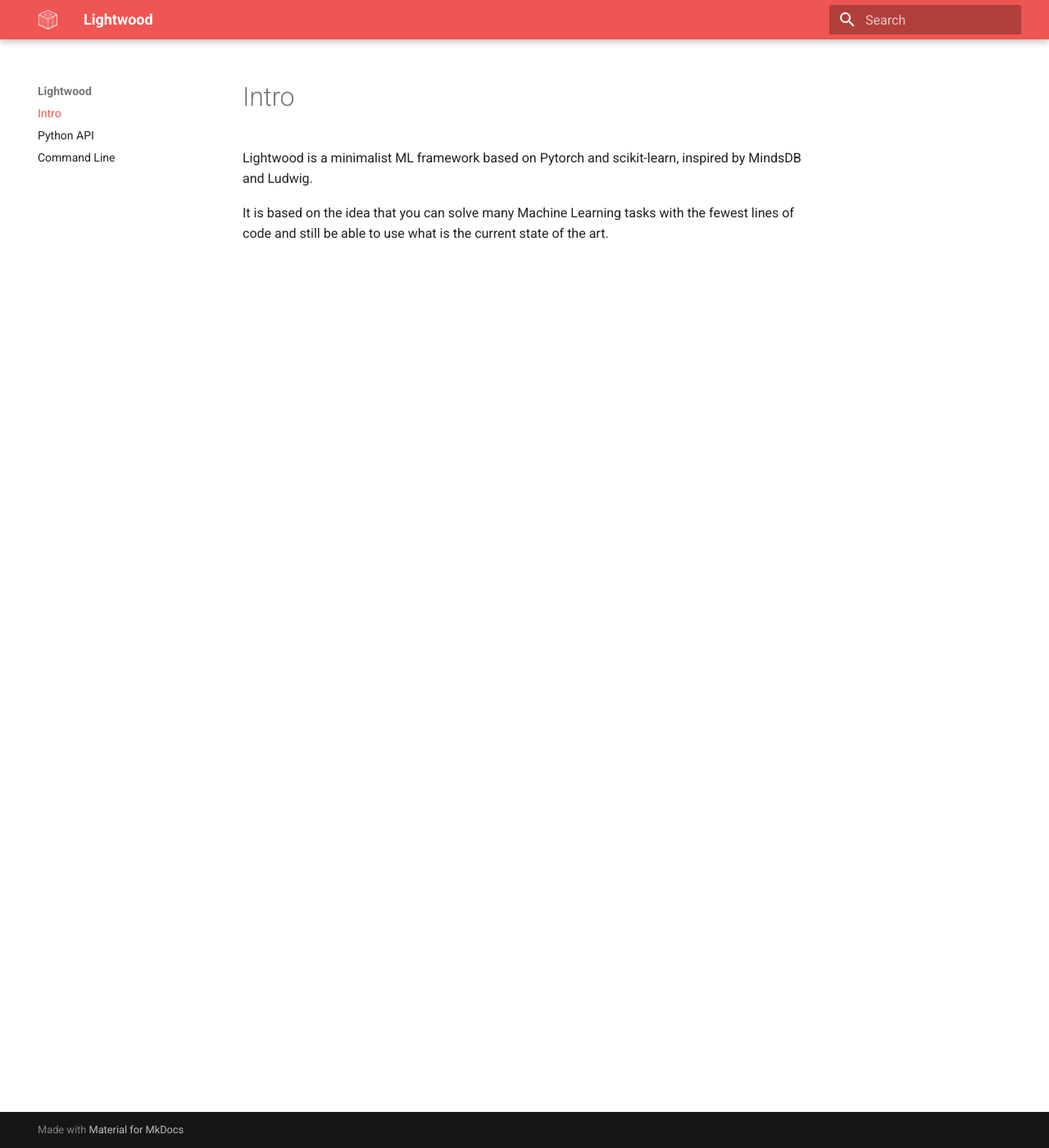
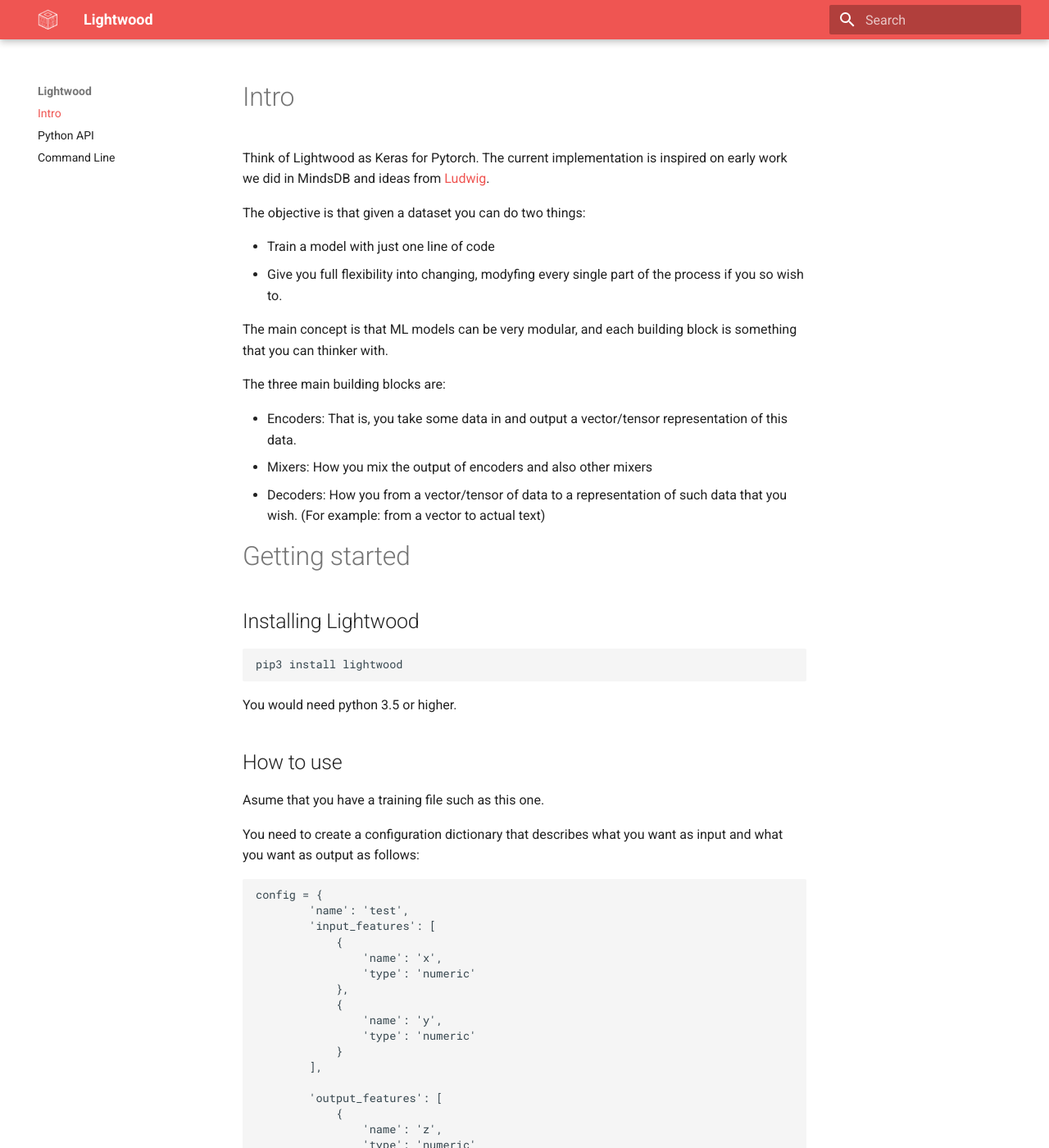
Before and after one commit to mindsdb/lightwood, an MkDocs documentation site: the page built from docs/docs/index.md, in a window 1280 px wide and 1400 px high. Shown: the whole window at 82% size. Built offline with MkDocs 1.6.1 and Material for MkDocs 9.7.7, drawn with Linux system fonts in a browser that asks for light colours; some of the changed text lies outside the part shown.

Commit message:
updating docs

````diff
--- a/docs/docs/index.md
+++ b/docs/docs/index.md
@@ -1,5 +1,105 @@
 # Intro
 
-Lightwood is a minimalist ML framework based on Pytorch and scikit-learn, inspired by MindsDB and Ludwig.
+Think of Lightwood as Keras for Pytorch. The current implementation is inspired on early work we did in MindsDB and ideas from [Ludwig](https://github.com/uber/ludwig).
 
-It is based on the idea that you can solve many Machine Learning tasks with the fewest lines of code and still be able to use what is the current state of the art.
+The objective is that given a dataset you can do two things:
+
+- Train a model with just one line of code
+- Give you full flexibility into changing, modyfing every single part of the process if you so wish to.
+
+The main concept is that ML models can be very modular, and each building block is something that you can thinker with.
+
+The three main building blocks are:
+
+- Encoders: That is, you take some data in and output a vector/tensor representation of this data.
+- Mixers: How you mix the output of encoders and also other mixers
+- Decoders: How you from a vector/tensor of data to a representation of such data that you wish. (For example: from a vector to actual text)
+
+
+# Getting started
+
+## Installing Lightwood
+
+```python
+pip3 install lightwood
+```
+
+You would need python 3.5 or higher.
+
+
+## How to use
+
+Asume that you have a training file such as this one.
+
+You need to create a configuration dictionary that describes what you want as input and what you want as output as follows:
+
+```python
+config = {
+        'name': 'test',
+        'input_features': [
+            {
+                'name': 'x',
+                'type': 'numeric'
+            },
+            {
+                'name': 'y',
+                'type': 'numeric'
+            }
+        ],
+
+        'output_features': [
+            {
+                'name': 'z',
+                'type': 'numeric'
+            }
+        ]
+
+    }
+```
+
+Then you can ask Ludwig to learn how to predict the output_features:
+
+```python
+from lightwood import Predictor
+import pandas as pd
+
+predictor = Predictor(definition=config)
+predictor.learn(from_data=pd.read_csv(file))
+print(predictor.train_accuracy)
+print(predictor.predict(when_data=pandas.DataFrame({'x': [1], 'y': [-1]})))
+
+```
+
+## Config
+
+Configs are made out of three blocks:
+
+### input_features
+
+Its a simple dict that has the following schema
+
+```python
+{
+    'name': str,
+    Optional('type'): any of COLUMN_DATA_TYPES,
+    Optional('encoder_class'): object,
+    Optional('encoder_attrs'): dict
+}
+```
+
+* name: is the name of the column as it is in the input data frame
+* type: is the type od data contained. Where out of the box, supported COLUMN_DATA_TYPES are:
+
+```python
+    NUMERIC = 'numeric'
+    CATEGORICAL = 'categorical'
+    DATETIME = 'datetime'
+    IMAGE = 'image'
+    TEXT = 'text'
+    TIME_SERIES = 'time_series'
+```
+
+If you specify the type, it will use the default encoder for that type.
+
+* encoder_class: This is if you want to replace the default encoder with a different one, so you put the encoder class there
+* encoder_attrs: These are the attributes that you want to setup on the encoder once the class its initialized
````
Also changed, not shown: 1 other file.
